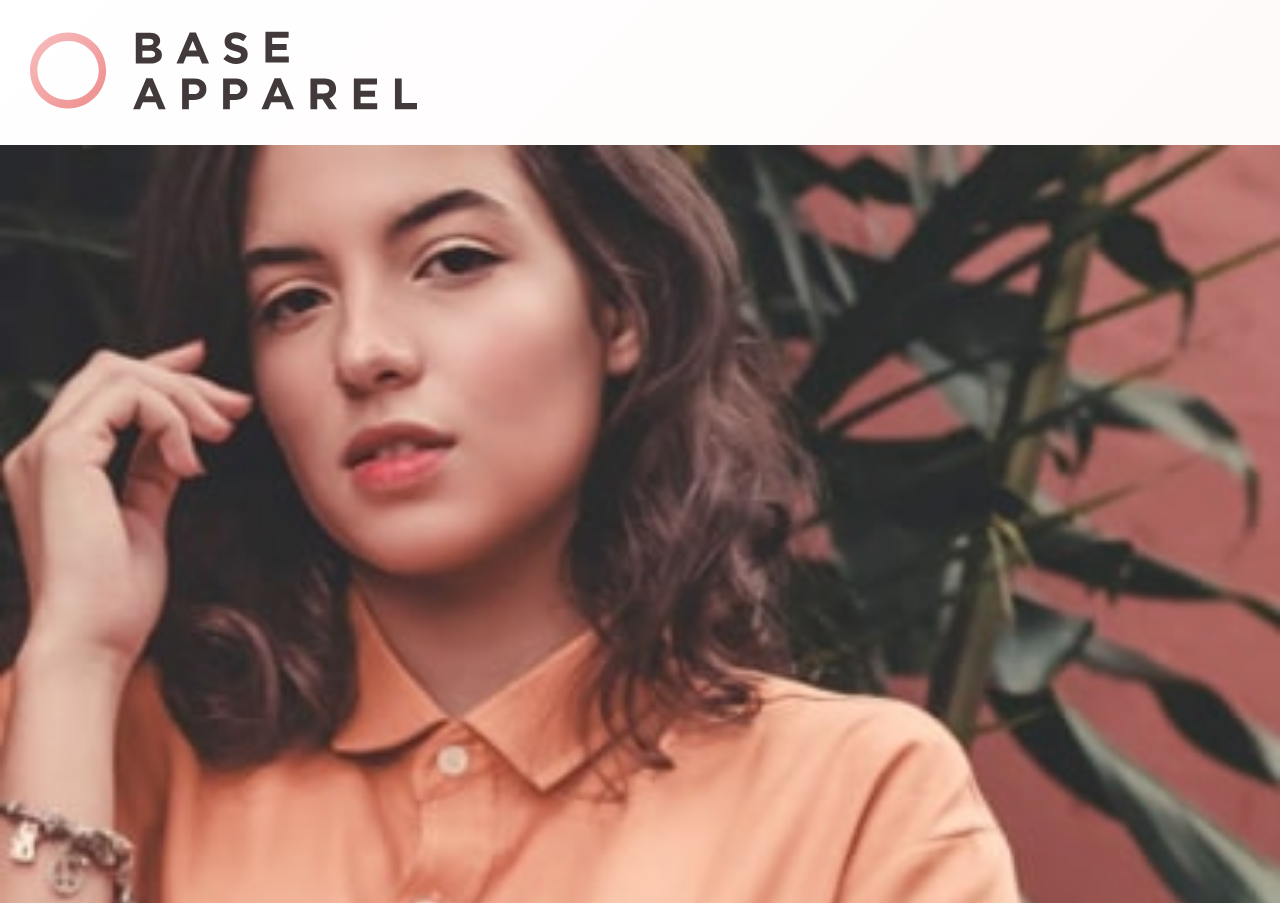
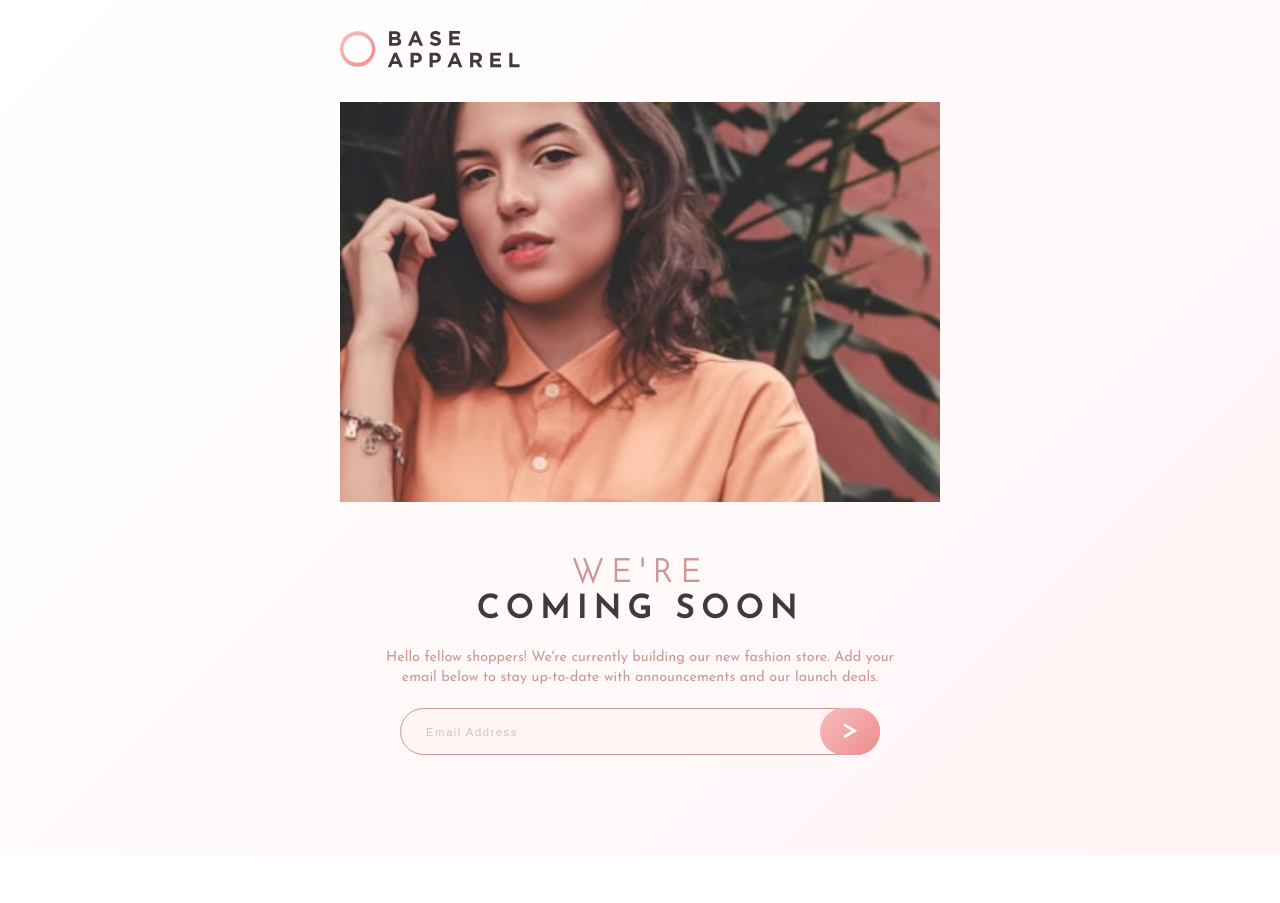
Before and after one commit to Eminence14/base-apparel-coming-soon, a plain HTML site: page index.html in a window 1280 px wide. Shown: the top 903 px of the page. After the commit the page ends 855 px from the top, so only its background shows below. Drawn offline with Linux system fonts and the light colour scheme.

Commit message:
pseudo tablet style completed

```diff
--- a/style.css
+++ b/style.css
@@ -87,5 +87,21 @@ input::placeholder {
     font-size: 30px;
     color: white;
     border-radius: 30px;
-    box-shadow: 4px 1px 30px -15px var(--softRed);
+    transition: 0.5s;
 }
+#enter:hover {
+    box-shadow: 4px 2px 30px -11px var(--softRed);
+    cursor: pointer;
+
+}
+
+/* pseudo tablet style */
+@media screen and (min-width: 600px) {
+    .container {
+        max-width: 600px;
+        margin: 0 auto;
+    }
+    img#logo {
+        padding-left: 0;
+    }
+}
```
